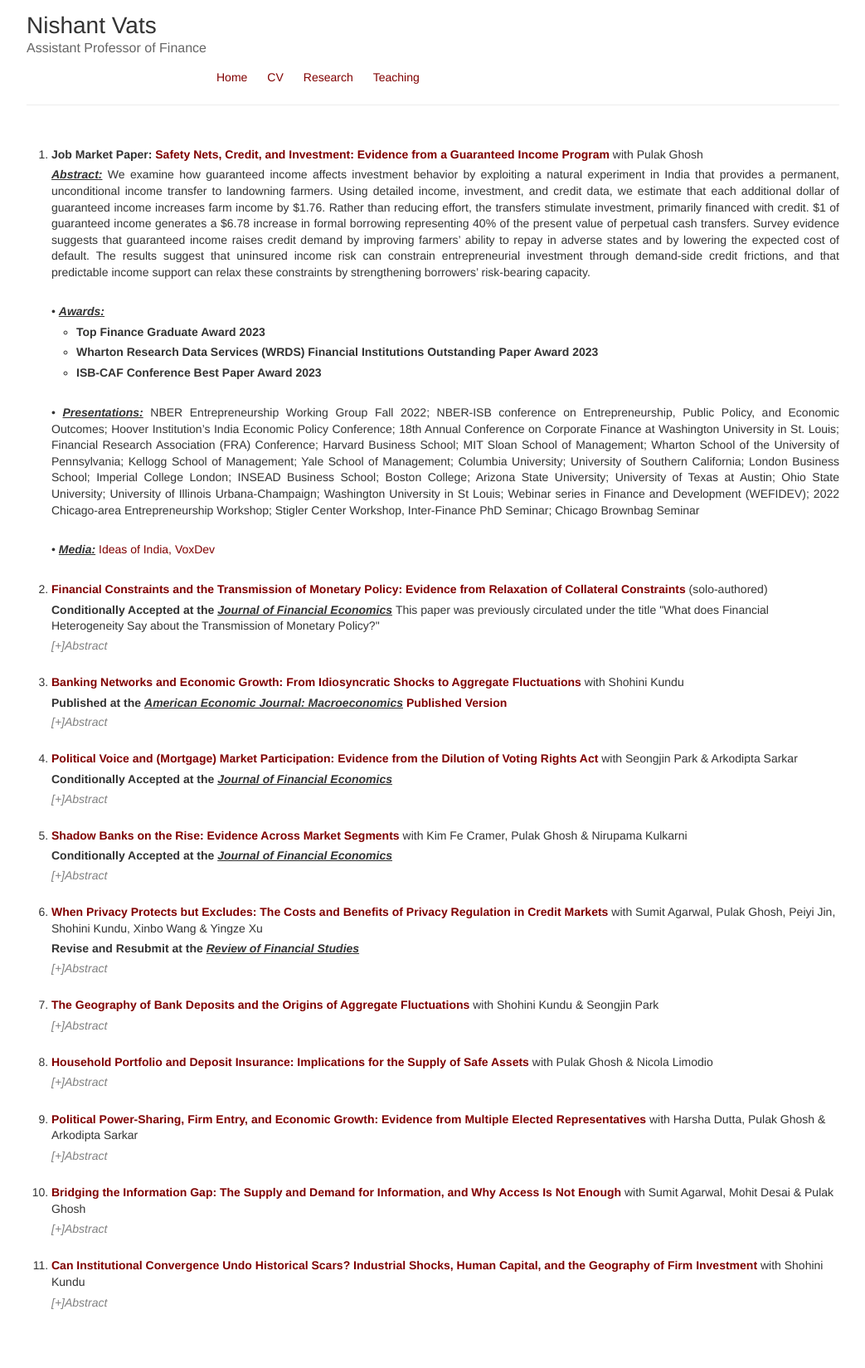
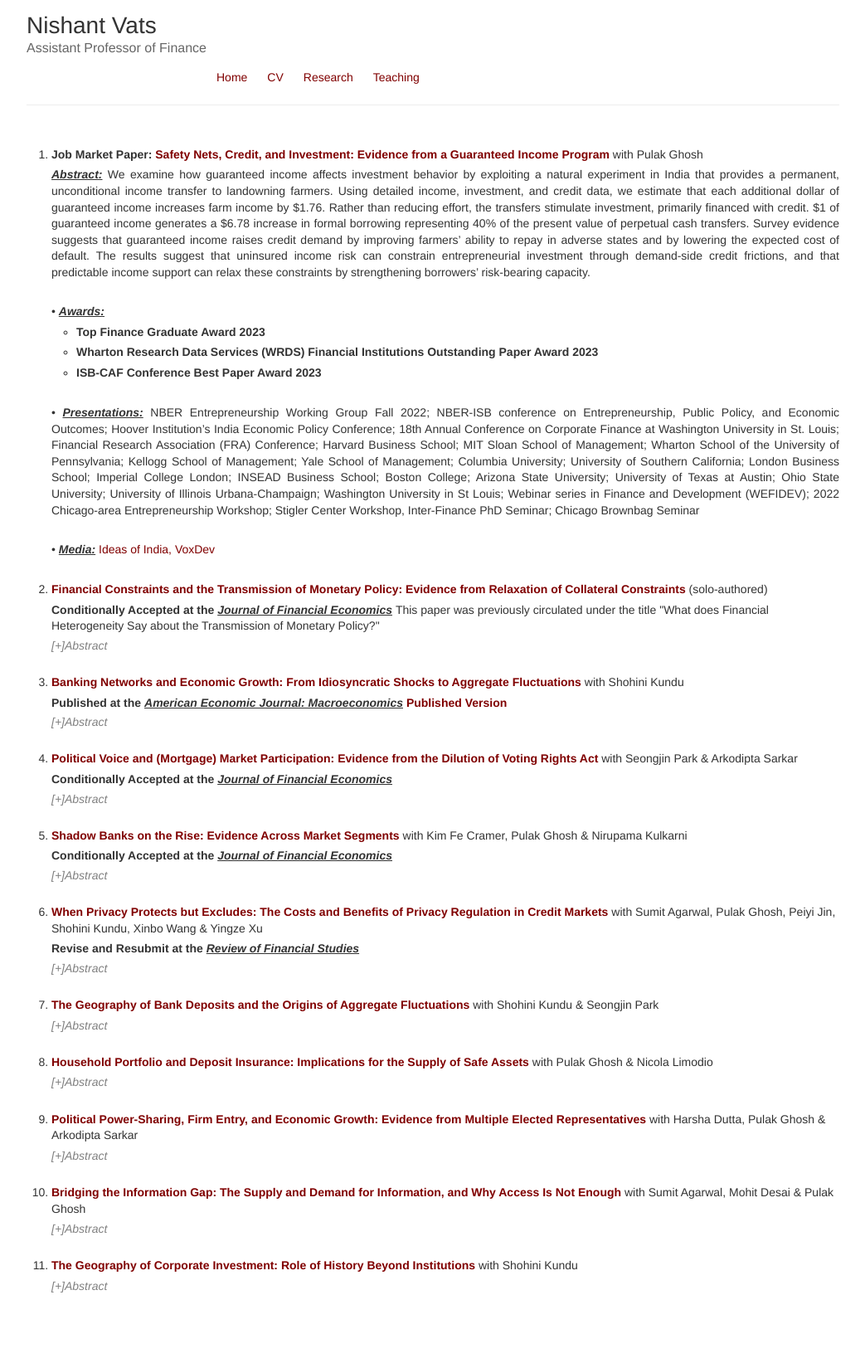
Before and after one commit to nishvats/nishvats.github.io, a Jekyll site: the page built from research.html, in a window 1280 px wide. Shown: the whole page at 83% size, without its empty margins (118-1161 px from the left). Built offline with Jekyll 4.4.1, drawn with Linux system fonts in a browser that asks for light colours.

Commit message:
Update research.html

```diff
--- a/research.html
+++ b/research.html
@@ -98,10 +98,10 @@
     <br>
       </details>
       <br>
-  <li> <b><a href="https://papers.ssrn.com/sol3/papers.cfm?abstract_id=5038056">Can Institutional Convergence Undo Historical Scars? Industrial Shocks, Human Capital, and the Geography of Firm Investment</a></b> with Shohini Kundu</li>
+  <li> <b><a href="https://papers.ssrn.com/sol3/papers.cfm?abstract_id=5038056">The Geography of Corporate Investment: Role of History Beyond Institutions</a></b> with Shohini Kundu</li>
     <details>
         <summary>[+]Abstract</summary>
-      <p align="justify"> <u><em>Abstract:</em></u> Can convergence in institutions undo the long-run effects of historical shocks? We study a colonial-era shock to India’s cotton economy that weakened the accumulation and intergenerational transmission of skills in affected communities. Exploiting variation in precolonial cotton production and annexation timing relative to the US-adoption of the Whitney cotton gin, we find that disrupted districts attract less investment today. Household-level evidence indicates persistent deficits in human capital and lower perceived returns to education among exposed communities, resulting in a lower labor supply. Investment effects are concentrated among labor-intensive firms, suggesting that shocks to human capital help explain persistent investment gaps. </p>
+      <p align="justify"> <u><em>Abstract:</em></u> This paper shows that colonial rule shaped contemporary spatial patterns of private investment through industrial disruption and its effects on human capital. Using variation between direct and indirect British rule in India, a border district–pair design, and an IV based on ruler succession, we find investment is 8–11% lower in historically direct-ruled districts. The British disproportionately annexed cotton-producing regions, dismantling local textile industries. Using adoption of Whitney cotton gin as an exogenous shift in incentives to suppress Indian textiles, we show earlier annexations caused greater industrial disruption, weaker transmission of industry skills, and persistent investment gaps, especially among labor-intensive firms. </p>
     <br>
       <p align="justify">• <u><em>Presentations:</em></u> CEPR Paris Symposium 2025, 100 Years of Economic Development Conference, 2025 WEFIDEV - CEPR Conference, Asian Bureau of Finance and Economic Research (ABFER) Conference, 2021 Transatlantic Doctoral Conference at the London School of Business, 10th European Meeting of the Urban Economic Association, NSE-NYU Conference on Indian Financial Markets, 12th Emerging Markets Conference </p>
    </details>
```
